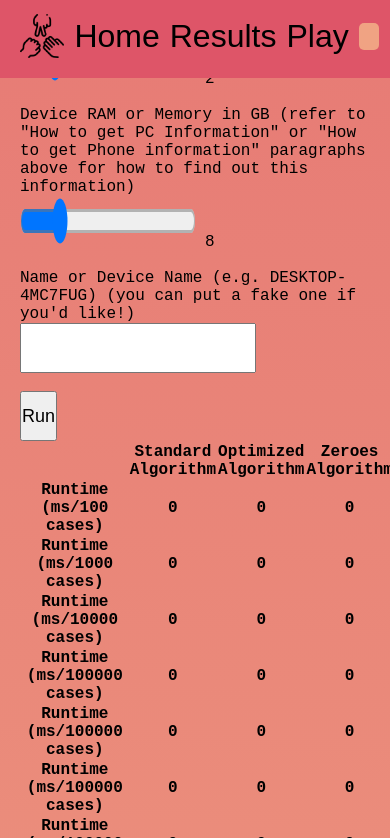
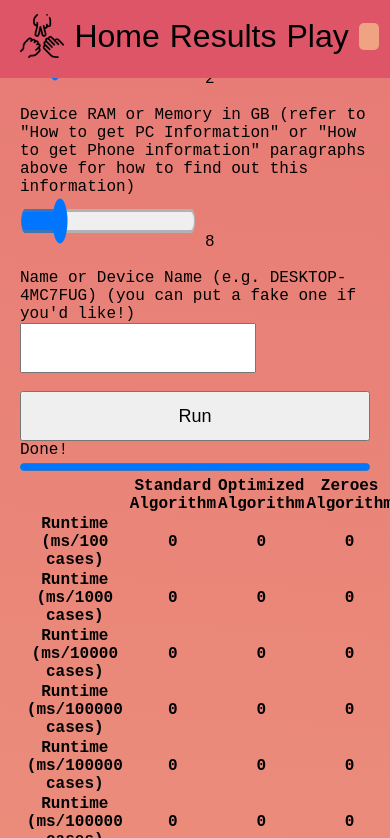
Before and after one commit to WywySenarios/Web-RockPaperScissors, a website: page public/run.html in a window 390 px wide. Both pictures are taken after a click on the button "Run". Shown: the part 1841-2679 px from the top of the page. Drawn offline with Linux system fonts and the light colour scheme; no server answers.

Commit message:
Added Responsive Progress Bar

```diff
--- a/public/run.html
+++ b/public/run.html
@@ -115,8 +115,10 @@
             <input type="text" id="name" minlength="1" maxlength="">
             <br>
             <br>
-            <input type="button" id="run" onclick="runInit()" value="Run">
         </form>
+        <input type="button" id="run" onclick="runInit()" value="Run"> <label id="statusLabel" for="status">Status: Idle</label>
+        <!-- 23 * 4 = 92 tests -->
+        <progress id="status" style="width: 100%;" value="0" max="92"></progress>
 
         <table id="runtimeTable">
             <tr>
--- a/public/run.js
+++ b/public/run.js
@@ -1,6 +1,10 @@
 /*
  * games: [[p1, p2], etc.]
  */
+const progressBar = document.getElementById("status");
+const progressLabel = document.getElementById("statusLabel")
+
+
 let sleepLength = 0; // sleep length in ms
 let testCases = {
 	"100": null,
@@ -70,12 +74,14 @@ async function processTestCases(gamesStr) {
 }
 
 async function runInit() {
-	testCases["100"] = await serverTestCases("100");
-	testCases["1000"] = await serverTestCases("1000");
-	testCases["10000"] = await serverTestCases("10000");
-	testCases["100000"] = await serverTestCases("100000");
-	testCases["1000000"] = await serverTestCases("1000000");
+	progressLabel.innerHTML = "Grabbing Server Test Cases...";
+	let testCasesToGrab = ["100", "1000", "10000", "100000", "1000000"];
+	for (const i of testCasesToGrab) {
+		progressLabel.innerHTML = "Grabbing Test Case for " + i + " cases trial...";
+		testCases[i] = await serverTestCases(i);
+	}
 
+	progressLabel.innerHTML = "Grabbing Specs...";
 	let results = await {
 		"specs": {
 			"device model": document.getElementById("device model").value,
@@ -115,17 +121,20 @@ async function runInit() {
 		"1000000.10": await run("1000000", ".10")
 	}
 
+	progressLabel.innerHTML = "Gathering Results...";
+
 	// send results to server
 	console.log("Data to send: " + JSON.stringify(results));
 
 	// user self-reports using Windows 11 instead of 10?
 	console.log(document.getElementById("windows11").value);
-	if (document.getElementById("windows11").value == true) {
+	if (document.getElementById("windows11").checked == true) {
 		results["os"] = {
-			"name": "Windows",
-			"version": "11"
+			"name": "Windows 11"
 		};
 	}
+
+	progressLabel.innerHTML = "Sending Results to Server...";
 
 	fetch("/upload", {
 		method: "POST",
@@ -134,6 +143,8 @@ async function runInit() {
 			"Content-type": "application/json; charset=UTF-8"
 		}
 	});
+
+	progressLabel.innerHTML = "Done!";
 }
 
 // run all algorithms in a random order with "games" as the test cases
@@ -169,6 +180,7 @@ async function run(numTestCases, elementName) {
 		if (algorithms[index] == null) {
 			continue;
 		} else {
+			progressLabel.innerHTML = "Testing " + algorithms[index][0] + " algorithm with " + numTestCases + " cases";
 			console.log(`Testing algorithm: ${algorithms[index][0]}`);
 			currentLength--;
 		}
@@ -182,7 +194,10 @@ async function run(numTestCases, elementName) {
 		// console.log(`Output: ${output}`);
 		userOutput = document.getElementById(algorithms[index][0] + numTestCases + elementName);
 		console.log(algorithms[index][0] + numTestCases + elementName);
-		userOutput.innerHTML = output[0];
+		// tell user that the program is running!
+		userOutput.innerHTML = output[0]; // runtime result
+		progressBar.value = parseInt(progressBar.value) + 1;
+
 		results["runtime"][algorithms[index][0]] = output[0];
 		results["executionResults"][algorithms[index][0]] = output[1];
 		if (await ! await delete algorithms[index]) {
```
